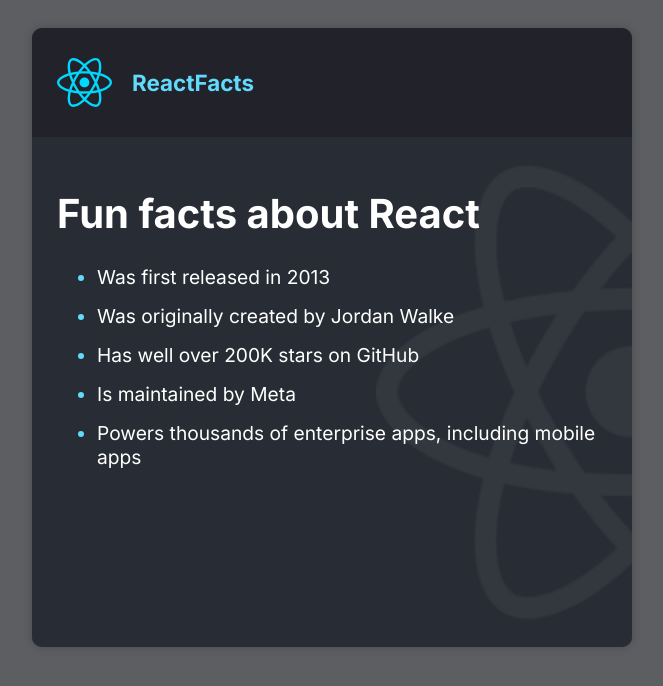
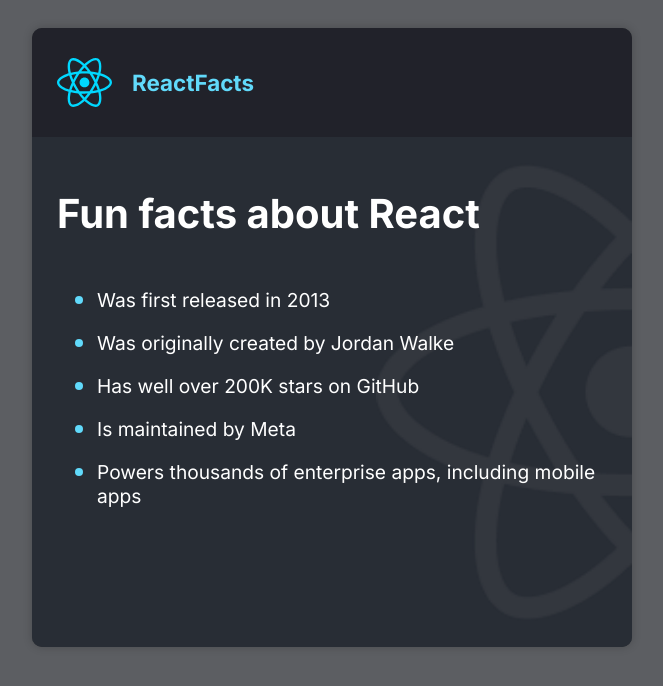
Before and after one commit to MaximilianGiesen/hello-react, a React (Vite) app in the folder hello react/: page / in a window 1280 px wide. Shown: the top 686 px of the page, without its empty margins (308-971 px from the left). Built offline with nearby package versions, Linux system fonts and the light colour scheme.

Commit message:
Added page icon

```diff
--- a/hello react/index.html
+++ b/hello react/index.html
@@ -5,7 +5,7 @@
       <link rel="preconnect" href="https://fonts.gstatic.com" crossorigin>
       <link href="https://fonts.googleapis.com/css2?family=Inter:wght@100..900&display=swap" rel="stylesheet">
       <meta charset="UTF-8" />
-      <link rel="icon" type="image/svg+xml" href="/vite.svg" />
+      <link rel="icon" type="image/svg+xml" href="src/assets/react.svg" />
       <meta name="viewport" content="width=device-width, initial-scale=1.0" />
       <title>Fun Facts about React</title>
   </head>
--- a/hello react/src/components/Main.jsx
+++ b/hello react/src/components/Main.jsx
@@ -5,7 +5,7 @@
         <>
             <main>
                 <h1>Fun facts about React</h1>
-                <ul>
+                <ul className="facts-list">
                     <li>Was first released in 2013</li>
                     <li>Was originally created by Jordan Walke</li>
                     <li>Has well over 200K stars on GitHub</li>
--- a/hello react/src/index.css
+++ b/hello react/src/index.css
@@ -47,18 +47,19 @@
     font-weight: 700;
 }
 
-ul {
-    margin: 0;
-}
-
-ul > li {
+ul.facts-list > li {
     font-size: 1.2rem;
 }
 
-li:not(:last-child) {
+ul.facts-list > li::marker {
+    color: #61DAFB;
+    font-size: 1.5rem;
+}
+
+.facts-list {
+    margin-top: 46px;
+}
+
+ul.facts-list > li:not(:last-child) {
     margin-bottom: 15px;
 }
-
-::marker {
-    color: #61DAFB;
-}
```
